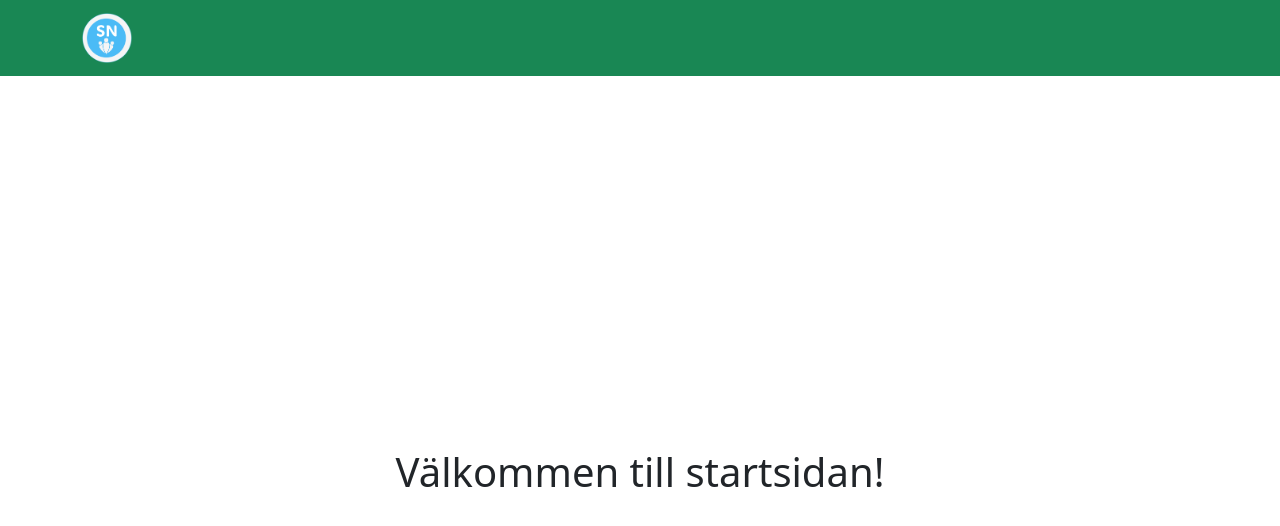
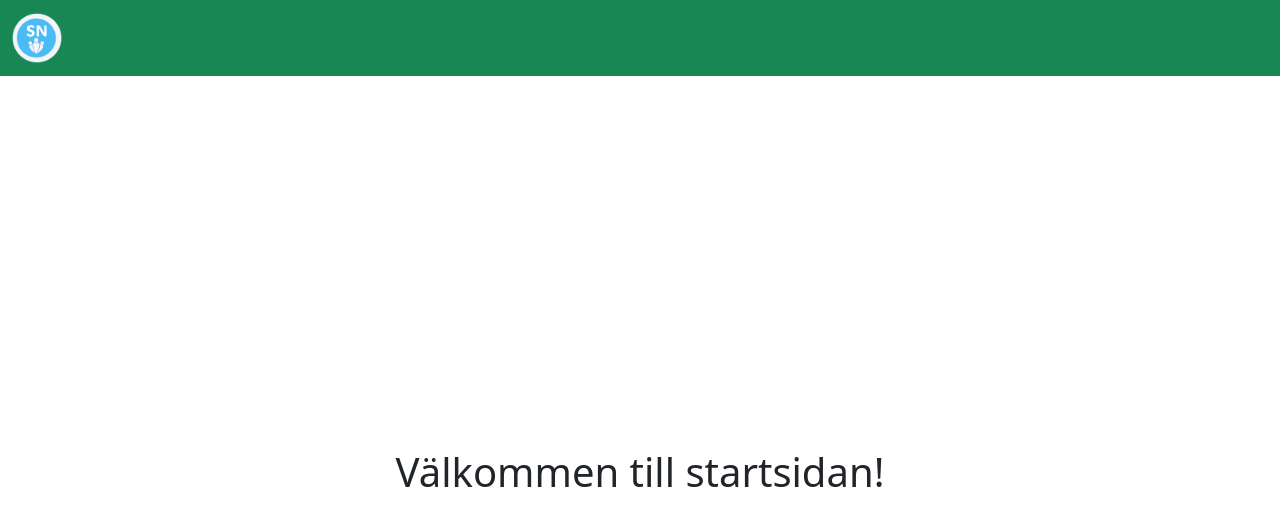
Before and after one commit to WilliamSkogh/SocialNetwork, a React (Vite) app in the folder frontend/: page / in a window 1280 px wide. Shown: the top 526 px of the page. Built offline with nearby package versions, Linux system fonts and the light colour scheme.

Commit message:
fluid container to keep logo placement to the left

```diff
--- a/frontend/src/components/Header.tsx
+++ b/frontend/src/components/Header.tsx
@@ -4,8 +4,8 @@ import logo from "../assets/sn-high-resolution-logo-transparent.png";
 export default function Header() {
     return (
         <Navbar bg="success" expand="lg" sticky="top">
-            <Container>
-                <Navbar.Brand href="/">
+            <Container fluid>
+                <Navbar.Brand href="/" className="">
                     <img
                         src={logo}
                         alt="Social Network Logo"
@@ -15,6 +15,6 @@ export default function Header() {
                 <Nav>
                 </Nav>
             </Container>
-        </Navbar>
+        </Navbar >
     );
 }
```
